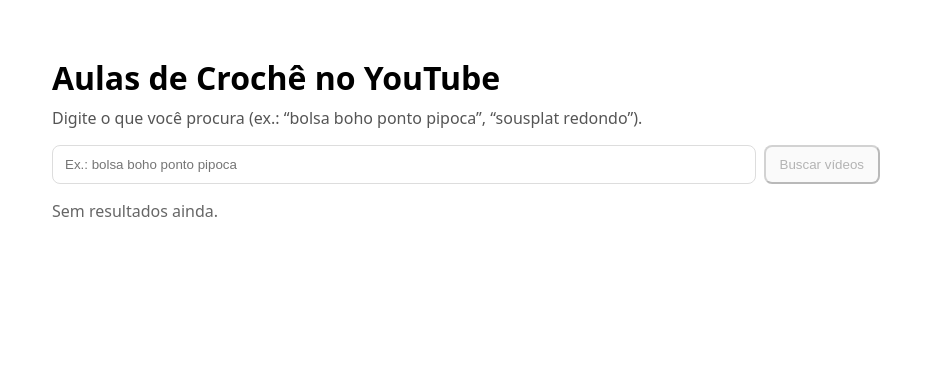
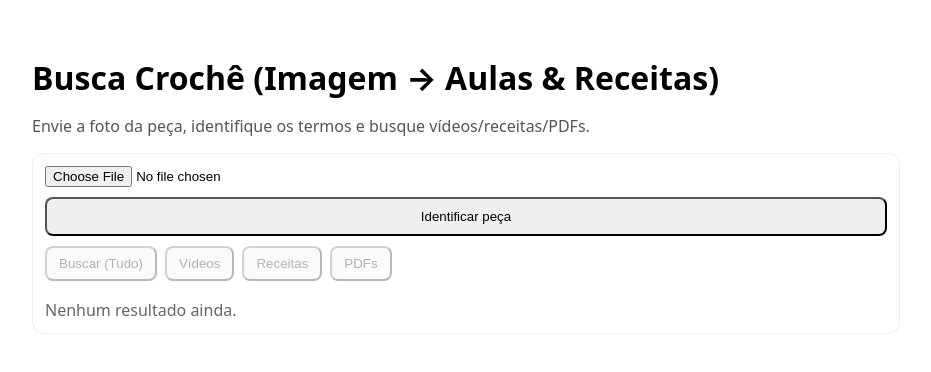
Before and after one commit to lucianoxfaustino-rgb/Busca-Croch-2.0, a Next.js app: page / in a window 1280 px wide. Shown: the top 372 px of the page, without its empty margins (174-1105 px from the left). Built offline with nearby package versions, Linux system fonts and the light colour scheme.

Commit message:
Update page.tsx

```diff
--- a/app/page.tsx
+++ b/app/page.tsx
@@ -1,89 +1,123 @@
 "use client";
-import { useState } from "react";
+import { useRef, useState } from "react";
+
+type Identify = {
+  tipo: string;
+  pontos: string[];
+  estilo?: string;
+  materiais?: string[];
+  termos_busca: string[];
+};
+
+type AIQuery = { intent: "misto"|"video"|"pdf"|"receita"; query: string; entities: string[]; };
 
 type ResultItem = {
   id: string;
   title: string;
-  type: "video";
+  type: "video" | "pdf" | "receita" | "texto";
   url: string;
   thumb?: string;
-  fonte: "youtube";
+  fonte: "youtube" | "cse";
 };
 
 export default function Page() {
-  const [q, setQ] = useState("");
+  const fileRef = useRef<HTMLInputElement>(null);
+  const [identify, setIdentify] = useState<Identify| null>(null);
+  const [aiQuery, setAiQuery] = useState<AIQuery | null>(null);
   const [results, setResults] = useState<ResultItem[]>([]);
-  const [nextPageToken, setNextPageToken] = useState<string | undefined>();
   const [loading, setLoading] = useState(false);
   const [error, setError] = useState<string | null>(null);
 
-  async function search(token?: string, append = false) {
+  async function handleIdentify() {
     try {
-      setLoading(true); setError(null);
-      const body: any = { query: q.trim() };
-      if (token) body.pageToken = token;
-      const resp = await fetch("/api/search", {
-        method: "POST",
+      setError(null); setLoading(true); setResults([]); setAiQuery(null);
+      const f = fileRef.current?.files?.[0];
+      if (!f) { setError("Selecione uma imagem."); setLoading(false); return; }
+      const fd = new FormData(); fd.append("image", f);
+
+      const resp = await fetch("/api/identify", { method:"POST", body: fd });
+      const out = await resp.json();
+      if (!resp.ok) throw new Error(out?.error || "Falha na identificação.");
+      if (out?.error) throw new Error(out.error);
+      setIdentify(out);
+
+      const aiResp = await fetch("/api/ai-query", {
+        method:"POST",
         headers: { "Content-Type":"application/json" },
-        body: JSON.stringify(body)
+        body: JSON.stringify(out)
       });
-      const data = await resp.json();
-      if (!resp.ok) throw new Error(data?.error || "Falha na busca.");
-      setResults(prev => append ? [...prev, ...(data.results || [])] : (data.results || []));
-      setNextPageToken(data.nextPageToken);
+      const ai = await aiResp.json();
+      if (!aiResp.ok) throw new Error(ai?.error || "Falha ao gerar consulta.");
+      if (ai.error) throw new Error(ai.error);
+      setAiQuery(ai);
     } catch (e: any) {
-      setError(e?.message || "Erro ao buscar.");
+      setError(e?.message || "Erro.");
     } finally {
       setLoading(false);
     }
   }
 
+  async function handleSearch(tipo?: "video"|"pdf"|"receita") {
+    if (!aiQuery) { setError("Identifique a peça primeiro."); return; }
+    try {
+      setError(null); setLoading(true);
+      const resp = await fetch("/api/search", {
+        method:"POST",
+        headers:{ "Content-Type":"application/json" },
+        body: JSON.stringify({ query: aiQuery.query, filtros: tipo ? { tipo } : undefined })
+      });
+      const data = await resp.json();
+      if (!resp.ok) throw new Error(data?.error || "Falha na busca.");
+      setResults(data.results || []);
+    } catch (e: any) {
+      setError(e?.message || "Erro.");
+    } finally { setLoading(false); }
+  }
+
   return (
-    <main style={{ maxWidth: 860, margin: "40px auto", padding: 16 }}>
-      <h1 style={{ margin: 0 }}>Aulas de Crochê no YouTube</h1>
-      <p style={{ marginTop: 8, color: "#555" }}>
-        Digite o que você procura (ex.: “bolsa boho ponto pipoca”, “sousplat redondo”).
-      </p>
+    <main style={{ maxWidth: 900, margin: "40px auto", padding: 16 }}>
+      <h1 style={{ margin: 0 }}>Busca Crochê (Imagem → Aulas & Receitas)</h1>
+      <p style={{ color:"#555" }}>Envie a foto da peça, identifique os termos e busque vídeos/receitas/PDFs.</p>
 
-      <div style={{ display:"flex", gap:8, marginTop:12 }}>
-        <input
-          value={q}
-          onChange={e=>setQ(e.target.value)}
-          placeholder="Ex.: bolsa boho ponto pipoca"
-          style={{ flex:1, padding:"10px 12px", border:"1px solid #ddd", borderRadius:8 }}
-        />
-        <button onClick={()=>search()} disabled={loading || !q.trim()} style={{ padding:"10px 14px", borderRadius:8 }}>
-          {loading ? "Buscando..." : "Buscar vídeos"}
+      <div style={{ display:"grid", gap:10, border:"1px solid #eee", borderRadius:12, padding:12 }}>
+        <input ref={fileRef} type="file" accept="image/*" />
+        <button onClick={handleIdentify} disabled={loading} style={{ padding:"10px 14px", borderRadius:8 }}>
+          {loading ? "Processando..." : "Identificar peça"}
         </button>
-      </div>
 
-      {error && <div style={{ color:"#b00", marginTop:10 }}>{error}</div>}
+        {identify && (
+          <div style={{ fontSize:14, color:"#333", background:"#fafafa", padding:10, borderRadius:8 }}>
+            <b>Tipo:</b> {identify.tipo || "—"}<br/>
+            <b>Pontos:</b> {(identify.pontos||[]).join(", ") || "—"}<br/>
+            <b>Estilo:</b> {identify.estilo || "—"}<br/>
+            <b>Materiais:</b> {(identify.materiais||[]).join(", ") || "—"}<br/>
+            <b>Termos:</b> {(identify.termos_busca||[]).join(", ") || "—"}
+          </div>
+        )}
 
-      <ul style={{ display:"grid", gap:12, listStyle:"none", padding:0, marginTop:16 }}>
-        {results.map((it)=>(
-          <li key={it.id} style={{ border:"1px solid #eee", borderRadius:12, padding:12 }}>
-            <div style={{ display:"flex", gap:12, alignItems:"center" }}>
-              {it.thumb && <img src={it.thumb} alt="" width={120} height={68} style={{ objectFit:"cover", borderRadius:8 }} />}
+        <div style={{ display:"flex", gap:8, flexWrap:"wrap" }}>
+          <button onClick={()=>handleSearch()} disabled={!aiQuery || loading} style={{ padding:"8px 12px", borderRadius:8 }}>Buscar (Tudo)</button>
+          <button onClick={()=>handleSearch("video")} disabled={!aiQuery || loading} style={{ padding:"8px 12px", borderRadius:8 }}>Vídeos</button>
+          <button onClick={()=>handleSearch("receita")} disabled={!aiQuery || loading} style={{ padding:"8px 12px", borderRadius:8 }}>Receitas</button>
+          <button onClick={()=>handleSearch("pdf")} disabled={!aiQuery || loading} style={{ padding:"8px 12px", borderRadius:8 }}>PDFs</button>
+        </div>
+
+        {error && <div style={{ color:"#b00" }}>{error}</div>}
+
+        <div style={{ display:"grid", gap:12, marginTop:8 }}>
+          {results.map((it)=>(
+            <div key={it.id} style={{ border:"1px solid #eee", borderRadius:12, padding:12, display:"flex", gap:12, alignItems:"center" }}>
+              {it.thumb && <img src={it.thumb} width={120} height={74} style={{ borderRadius:8, objectFit:"cover" }} />}
               <div style={{ flex:1 }}>
                 <div style={{ fontWeight:600 }}>{it.title}</div>
-                <div style={{ fontSize:12, color:"#666" }}>YOUTUBE</div>
-                <a href={it.url} target="_blank" style={{ display:"inline-block", marginTop:6 }}>
-                  Abrir
-                </a>
+                <div style={{ fontSize:12, color:"#666" }}>{it.type.toUpperCase()} • {it.fonte.toUpperCase()}</div>
+                <a href={it.url} target="_blank" style={{ display:"inline-block", marginTop:6 }}>Abrir</a>
               </div>
             </div>
-          </li>
-        ))}
-        {!results.length && !loading && <li style={{ color:"#666" }}>Sem resultados ainda.</li>}
-      </ul>
-
-      {nextPageToken && (
-        <div style={{ marginTop:12 }}>
-          <button onClick={()=>search(nextPageToken, true)} disabled={loading} style={{ padding:"10px 14px", borderRadius:8 }}>
-            {loading ? "Carregando..." : "Carregar mais"}
-          </button>
+          ))}
+          {!results.length && !loading && <div style={{ color:"#666" }}>Nenhum resultado ainda.</div>}
         </div>
-      )}
+      </div>
     </main>
   );
 }
```
